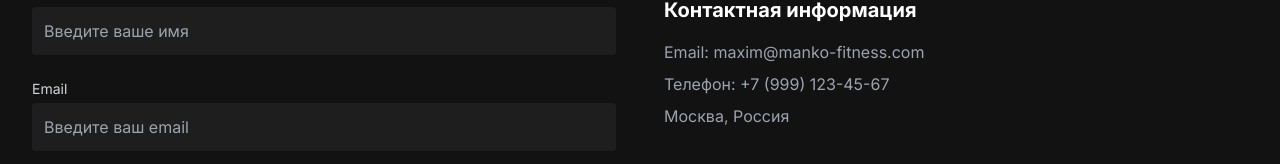
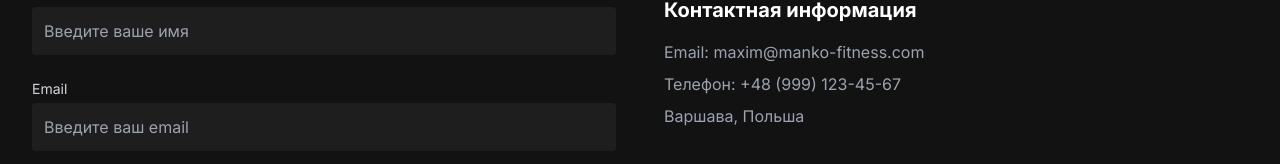
Before and after one commit to shepelenkomikhail/PersonalCoach, a React (Vite) app: page / in a window 1280 px wide. Shown: the part 3657-3821 px from the top of the page. Built offline with nearby package versions, Linux system fonts and the light colour scheme.

Commit message:
Upd contacts

```diff
--- a/src/components/Contact.tsx
+++ b/src/components/Contact.tsx
@@ -85,8 +85,8 @@ const Contact: React.FC = () => {
             <div>
               <h3 className="text-xl font-bold mb-4">Контактная информация</h3>
               <p className="text-gray-400 mb-2">Email: maxim@manko-fitness.com</p>
-              <p className="text-gray-400 mb-2">Телефон: +7 (999) 123-45-67</p>
-              <p className="text-gray-400">Москва, Россия</p>
+              <p className="text-gray-400 mb-2">Телефон: +48 (999) 123-45-67</p>
+              <p className="text-gray-400">Варшава, Польша</p>
             </div>
 
             <div>
```
